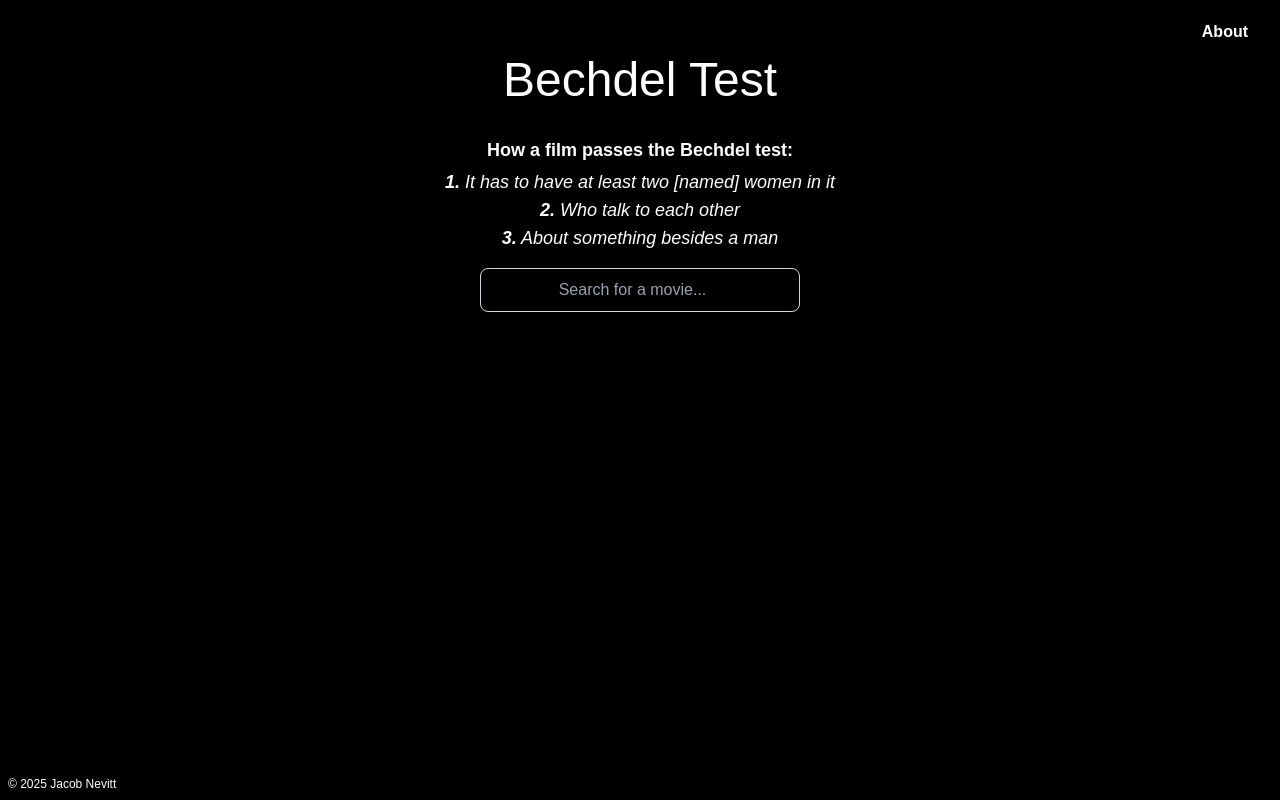
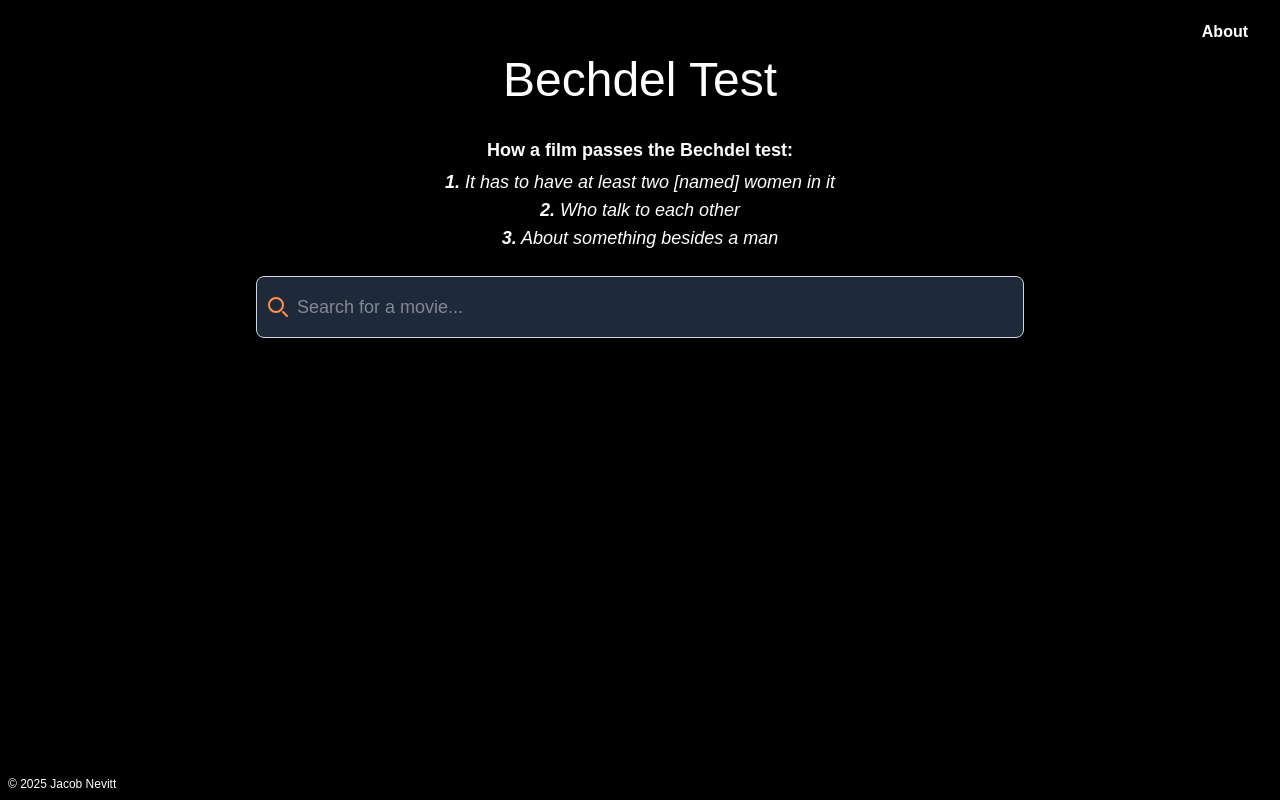
Before and after one commit to jacobadam/bechdel-wallace-test, a Next.js app: page / in a window 1280 px wide. Built offline with nearby package versions, Linux system fonts and the light colour scheme; grey boxes are pictures that could not be loaded.

Commit message:
update styling of the search bar

```diff
--- a/src/components/SearchBar.tsx
+++ b/src/components/SearchBar.tsx
@@ -58,12 +58,31 @@ const SearchBar: React.FC<SearchBarProps> = ({ onSearch }) => {
   };
 
   return (
-    <div className="flex flex-col items-center">
-      <div className="flex w-auto sm:w-80 gap-1">
+    <div className="flex flex-col items-center mt-6">
+      <form className="max-w-3xl w-9/12">
+        <label className="mb-2 text-base font-medium sr-only">Search</label>
+        <div className="relative">
+          <div className="absolute inset-y-0 start-0 flex items-center ps-3 pointer-events-none">
+            <svg
+              className="w-5 h-5 text-[#ff914d] font-extrabold"
+              aria-hidden="true"
+              xmlns="http://www.w3.org/2000/svg"
+              fill="none"
+              viewBox="0 0 20 20"
+            >
+              <path
+                stroke="currentColor"
+                strokeLinecap="round"
+                strokeLinejoin="round"
+                strokeWidth="2"
+                d="m19 19-4-4m0-7A7 7 0 1 1 1 8a7 7 0 0 1 14 0Z"
+              />
+            </svg>
+          </div>
           <input
             type="search"
             id="input"
-          className="block w-full max-w-xs px-4 py-2 text-base font-normal shadow-xs text-red bg-transparent border border-gray-300 rounded-lg placeholder-gray-400 focus:outline-none leading-relaxed text-center"
+            className="block w-full p-4 ps-10 text-base md:text-lg text-gray-200 border border-gray-300 rounded-lg bg-gray-800 focus:outline-none focus:ring-1 focus:ring-[#ff914d] focus:border-[#ff914d]"
             placeholder="Search for a movie..."
             required
             value={searchTerm}
@@ -71,6 +90,7 @@ const SearchBar: React.FC<SearchBarProps> = ({ onSearch }) => {
             autoComplete="new-password"
           />
         </div>
+      </form>
 
       {isLoading && (
         <div role="status">
```
Lines whose indentation alone changed are shown as unchanged.
